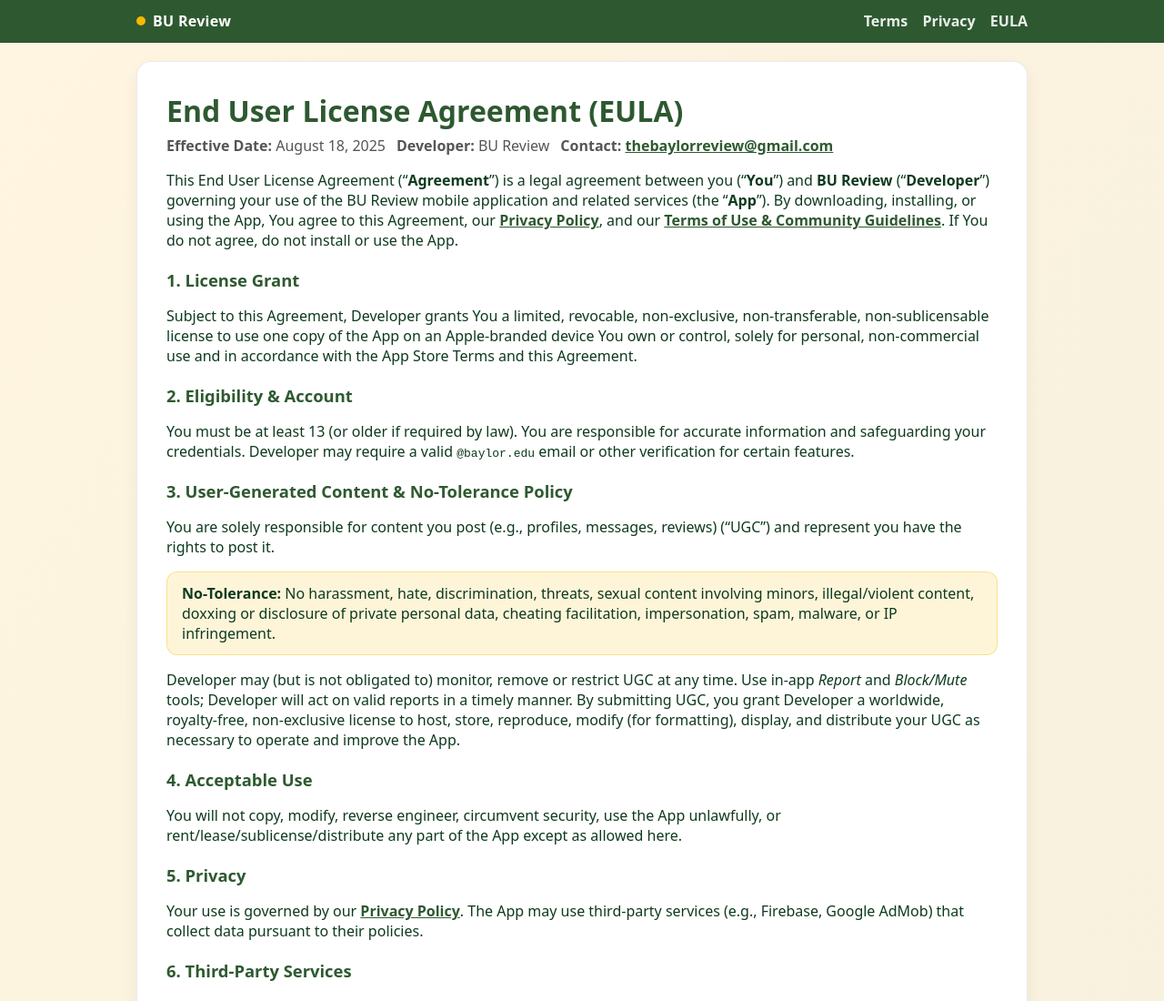
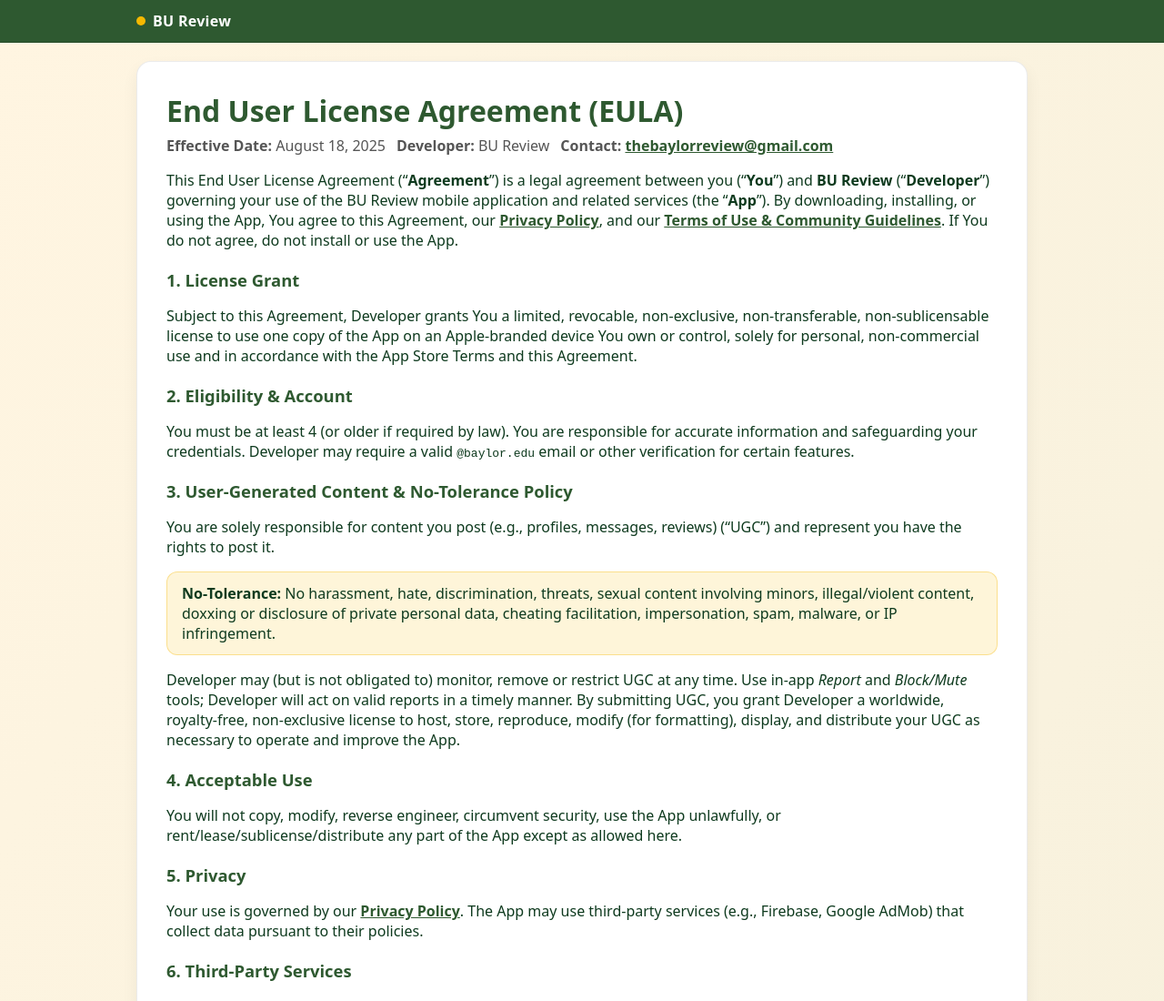
Before and after one commit to willclo1/EULA, a plain HTML site: page index.html in a window 1280 px wide. Shown: the top 1100 px of the page at 91% size. Drawn offline with Linux system fonts and the light colour scheme.

Commit message:
Update index.html

```diff
--- a/index.html
+++ b/index.html
@@ -38,10 +38,6 @@
   <header class="nav" role="banner">
     <div class="wrap">
       <div class="brand"><span class="dot"></span> BU Review</div>
-      <nav class="links" aria-label="Primary">
-        <a href="terms.html">Terms</a>
-        <a href="privacy.html">Privacy</a>
-        <a aria-current="page" href="eula.html">EULA</a>
       </nav>
     </div>
   </header>
@@ -61,7 +57,7 @@
       <p>Subject to this Agreement, Developer grants You a limited, revocable, non-exclusive, non-transferable, non-sublicensable license to use one copy of the App on an Apple-branded device You own or control, solely for personal, non-commercial use and in accordance with the App Store Terms and this Agreement.</p>
 
       <h2>2. Eligibility &amp; Account</h2>
-      <p>You must be at least 13 (or older if required by law). You are responsible for accurate information and safeguarding your credentials. Developer may require a valid <code>@baylor.edu</code> email or other verification for certain features.</p>
+      <p>You must be at least 4 (or older if required by law). You are responsible for accurate information and safeguarding your credentials. Developer may require a valid <code>@baylor.edu</code> email or other verification for certain features.</p>
 
       <h2>3. User-Generated Content &amp; No-Tolerance Policy</h2>
       <p>You are solely responsible for content you post (e.g., profiles, messages, reviews) (“UGC”) and represent you have the rights to post it.</p>
```
